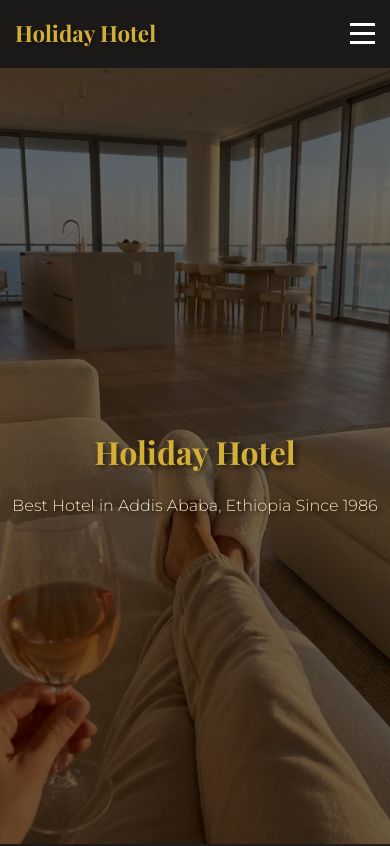
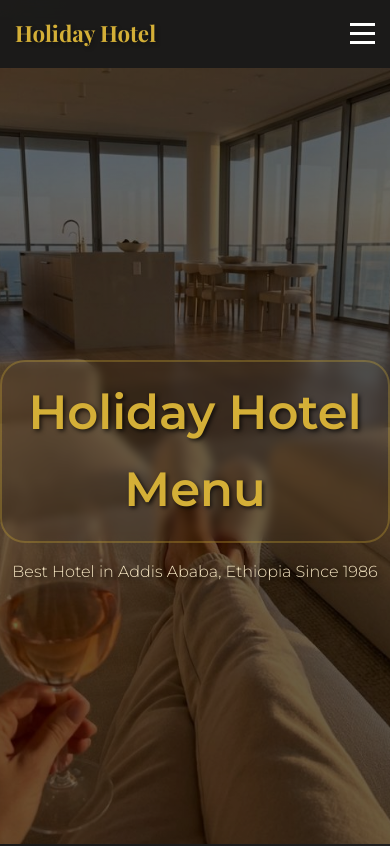
Before and after one commit to Wege0921/holiday-hotel, a Next.js app: page / in a window 390 px wide. Shown: the top 846 px of the page. Built offline with nearby package versions, Linux system fonts and the light colour scheme.

Commit message:
Add hero title button with golden color and rounded edges

```diff
--- a/app/globals.css
+++ b/app/globals.css
@@ -204,6 +204,18 @@ h1, h2, h3 {
         direction: ltr;
     }
 
+    .hero-title-btn {
+        font-size: 2rem;
+        padding: 0.6rem 1.2rem;
+        border: 1px solid rgba(212, 175, 55, 0.3);
+        border-radius: 20px;
+    }
+
+    .hero-title-btn:hover {
+        transform: translateY(-1px);
+        box-shadow: 0 2px 4px rgba(0,0,0,0.3);
+    }
+
     .hero-tagline {
         font-size: 1.2rem;
         text-align: center;
@@ -311,16 +323,44 @@ direction: ltr;
 
 .hero-title {
     font-size: 4rem;
+    font-weight: 700;
+    margin-bottom: 1rem;
+    color: #fff;
+    text-shadow: 2px 2px 4px rgba(0,0,0,0.7);
+    text-align: center;
+    direction: ltr;
+}
+
+.hero-title-btn {
+    font-size: 3rem;
+    font-weight: 700;
     margin-bottom: 1rem;
     color: #d4af37;
-text-shadow: 3px 3px 6px rgba(0,0,0,0.7);
-font-weight: 700;
+    text-shadow: 2px 2px 4px rgba(0,0,0,0.7);
     text-align: center;
+    direction: ltr;
+    background: transparent;
+    border: 2px solid rgba(212, 175, 55, 0.3);
+    padding: 0.8rem 1.5rem;
+    cursor: pointer;
+    transition: all 0.3s ease;
+    backdrop-filter: blur(5px);
+    border-radius: 25px;
+}
+
+.hero-title-btn:hover {
+    background: rgba(212, 175, 55, 0.1);
+    border-color: rgba(212, 175, 55, 0.5);
+    transform: translateY(-2px);
+    box-shadow: 0 4px 8px rgba(0,0,0,0.3);
 }
 
 .hero-tagline {
     font-size: 1.5rem;
     font-weight: 300;
+    color: #f4e4c1;
+    text-align: center;
+    text-shadow: 2px 2px 4px rgba(0,0,0,0.7);
 color: #f4e4c1;
 text-align: center;
 text-shadow: 2px 2px 4px rgba(0,0,0,0.7);
--- a/app/page.tsx
+++ b/app/page.tsx
@@ -131,7 +131,12 @@ export default function Home() {
       <section id="home" className="hero">
         <div className="hero-overlay"></div>
         <div className="hero-content">
-          <h1 className="hero-title">Holiday Hotel</h1>
+          <button
+            className="hero-title-btn"
+            onClick={() => handleNavClick('#menu')}
+          >
+            Holiday Hotel Menu
+          </button>
           <p className="hero-tagline">Best Hotel in Addis Ababa, Ethiopia Since 1986</p>
         </div>
       </section>
```
Lines whose indentation alone changed are shown as unchanged.
